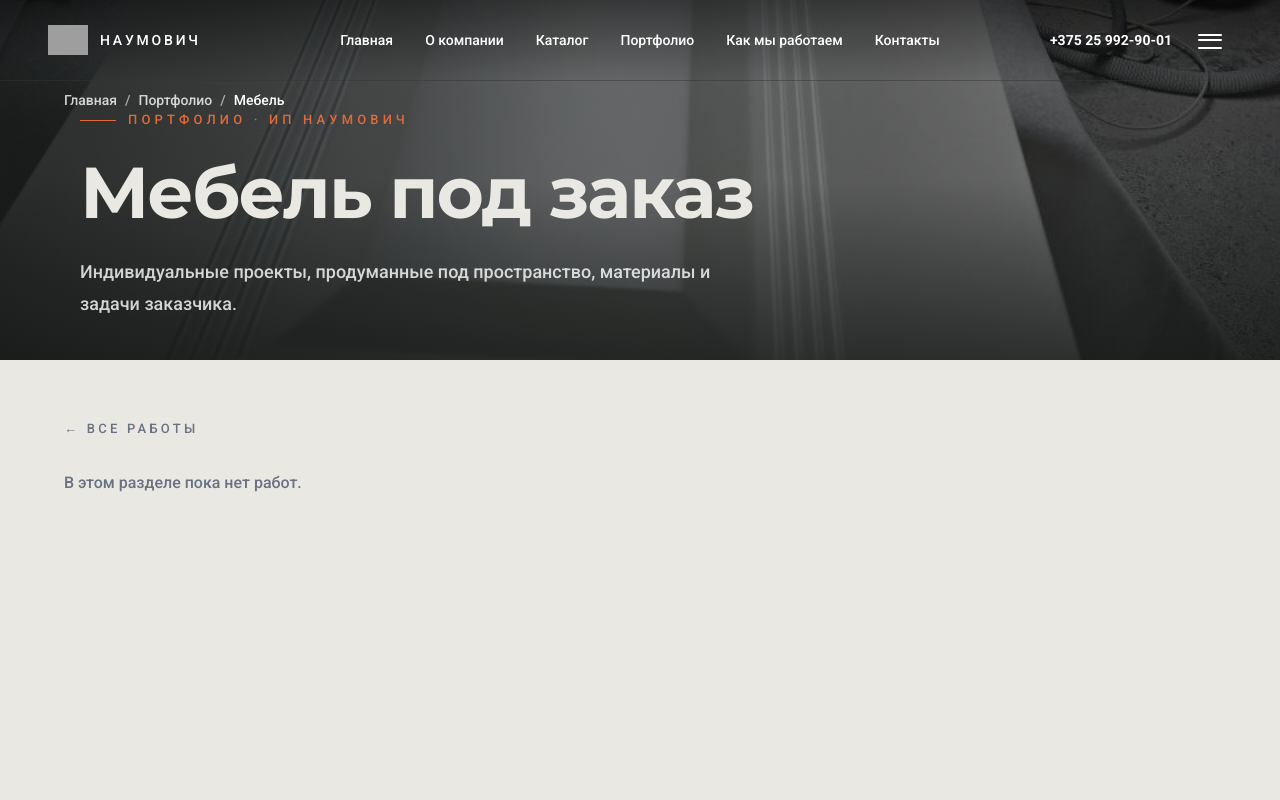
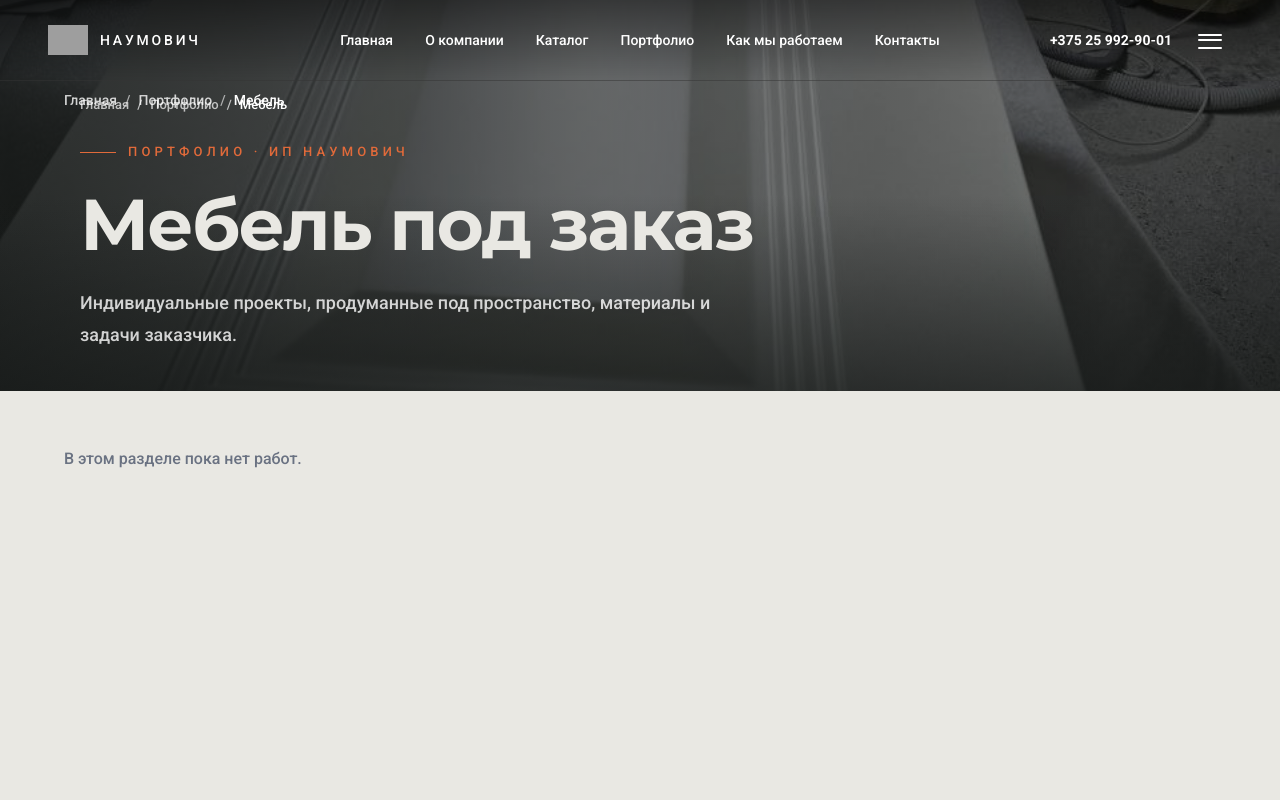
Before and after one commit to IljaBelousow/naumovich-site, a Next.js app: page /portfolio/furniture in a window 1280 px wide. Shown: the top 800 px of the page. Built offline with nearby package versions, Linux system fonts and the light colour scheme; grey boxes are pictures that could not be loaded.

Commit message:
Add breadcrumb navigation to portfolio furniture

```diff
--- a/src/app/portfolio/furniture/page.tsx
+++ b/src/app/portfolio/furniture/page.tsx
@@ -24,6 +24,13 @@ export default function PortfolioFurniturePage() {
         <div className="absolute inset-0 bg-gradient-to-r from-[#141716]/80 via-[#141716]/40 to-[#141716]/10" />
         <div className="absolute inset-0 bg-gradient-to-t from-[#141716]/65 via-transparent to-transparent" />
         <div className="relative mx-auto w-full max-w-[1500px] px-6 pb-8 pt-24 sm:px-12 sm:pb-10 lg:px-20">
+          <nav aria-label="Хлебные крошки" className="mb-7 flex flex-wrap items-center gap-2 text-xs text-white/70">
+            <Link href="/" className="transition-colors hover:text-white">Главная</Link>
+            <span aria-hidden="true">/</span>
+            <Link href="/portfolio" className="transition-colors hover:text-white">Портфолио</Link>
+            <span aria-hidden="true">/</span>
+            <span aria-current="page" className="text-white">Мебель</span>
+          </nav>
           <p className="about-intro mb-6 flex items-center gap-3 text-[11px] font-medium uppercase tracking-[0.32em] text-[#E16A3A]">
             <span className="h-px w-9 bg-[#E16A3A]" /> Портфолио · ИП Наумович
           </p>
@@ -37,10 +44,6 @@ export default function PortfolioFurniturePage() {
       </section>
 
       <div className="mx-auto w-full max-w-[1600px] px-5 py-10 sm:px-8 sm:py-14 lg:px-12 xl:px-16">
-        <Link href="/portfolio" className="mb-8 inline-block text-xs uppercase tracking-[0.25em] text-gray-500 hover:text-gray-900">
-          ← Все работы
-        </Link>
-
         <div className="grid grid-cols-2 gap-6 sm:grid-cols-3 lg:grid-cols-4">
           {items.length === 0 ? <p className="text-gray-500">В этом разделе пока нет работ.</p> : items.map((item) => (
             <Link key={item.slug} href={`/portfolio/${item.slug}`} className="group block">
```
